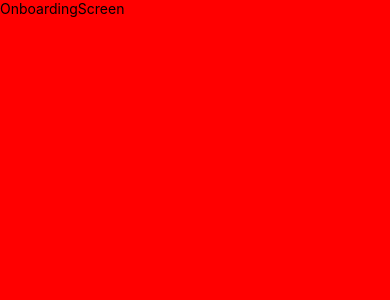
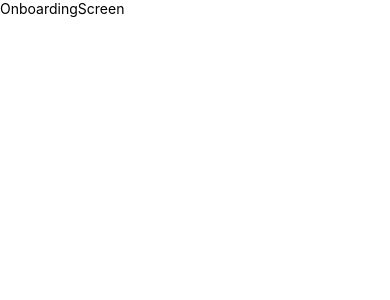
Before and after one commit to jasimkhan-ariprodesign/Q3Car, a React Native app: screen / in a window 390 px wide. Shown: the top 300 px of the page. Built offline with nearby package versions, Linux system fonts and the light colour scheme.

Commit message:
onboarding inprogress

```diff
--- /dev/null
+++ b/src/constant/index.ts
@@ -0,0 +1,3 @@
+import {_onboardingDummyData} from './onboarding-static-data';
+
+export {_onboardingDummyData};
--- /dev/null
+++ b/src/constant/onboarding-static-data.ts
@@ -0,0 +1 @@
+export const _onboardingDummyData = [];
--- a/src/presentation/screens/onboarding/onboarding-screen.tsx
+++ b/src/presentation/screens/onboarding/onboarding-screen.tsx
@@ -2,11 +2,13 @@ import {StyleSheet, Text} from 'react-native';
 import React from 'react';
 
 import {SafeAreaWrapper} from '../../components';
+import {_color} from '../../../misc';
+import {_onboardingDummyData} from '../../../constant';
 
 const OnboardingScreen = () => {
   return (
     <SafeAreaWrapper style={styles.container}>
-      <Text>OnboardingScreen</Text>
+      <Text>OnboardingScreen </Text>
     </SafeAreaWrapper>
   );
 };
@@ -15,6 +17,6 @@ export default OnboardingScreen;
 
 const styles = StyleSheet.create({
   container: {
-    backgroundColor: 'red',
+    backgroundColor: _color.white,
   },
 });
```
